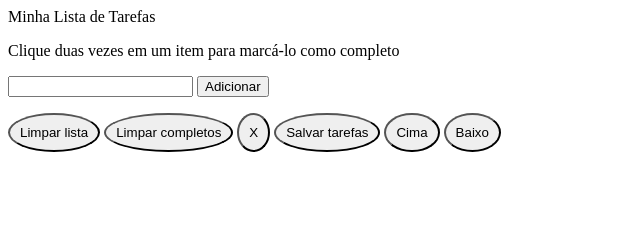
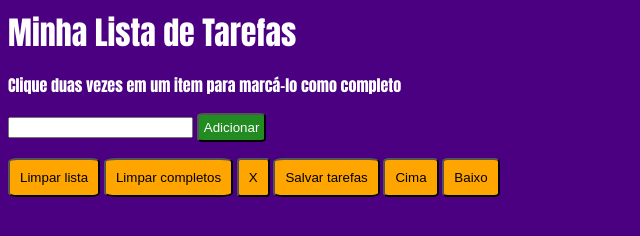
Before and after one commit to Vinicius-Tavares-Silva/To-Do-List, a plain HTML site: page index.html in a window 1280 px wide. Shown: the whole page, without its empty margins (0-640 px from the left). Drawn offline with Linux system fonts and the light colour scheme.

Commit message:
Estilo dos botoes, letra e fundo

```diff
--- a/index.html
+++ b/index.html
@@ -18,7 +18,7 @@
         <button id="criar-tarefa">Adicionar</button>
       </div>
       <ol id="lista-tarefas"></ol>
-      <div>
+      <div id="buttonsDiv">
        <button class="buttons" id="apaga-tudo">Limpar lista</button>
        <button class="buttons" id="remover-finalizados">Limpar completos</button>
        <button class="buttons" id="remover-selecionado">X</button>
--- a/style.css
+++ b/style.css
@@ -1,3 +1,22 @@
+body{
+ background-color:indigo;
+ color: white;
+ font-family:Impact, Haettenschweiler, 'Arial Narrow Bold', sans-serif;
+}
+
+header{
+ font-size: xx-large;
+ font-weight: bold;
+}
+
+#criar-tarefa{
+ border-radius: 10%;
+  padding: 5px;
+  margin: auto;
+  background-color:forestgreen;
+  color: white;
+}
+
 .selected {
   font-weight: bold;
 }
@@ -16,11 +35,15 @@
   display: inline-block;
   min-height: 80px;
   min-width: 100px;
-  text-align: center;
+  text-align:center;
   font-family: 'Courier New', Courier, monospace;
+  color: black;
 }
 
 .buttons {
-  border-radius: 60%;
+  border-radius: 10%;
   padding: 10px;
+  margin: auto;
+  background-color: orange;
+  color: black;
 }
```
Lines whose indentation alone changed are shown as unchanged.
